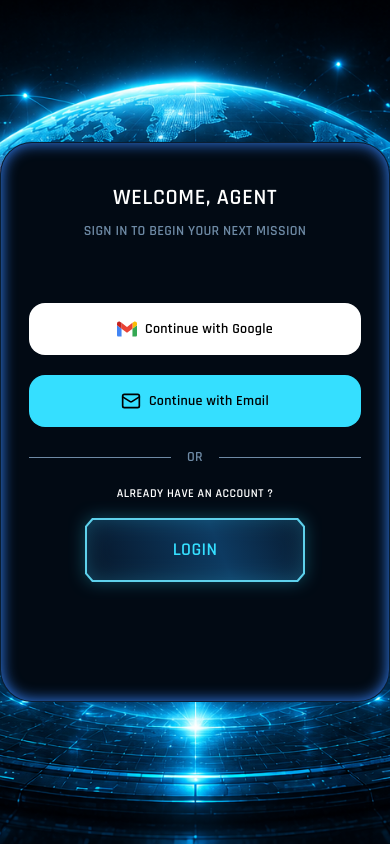
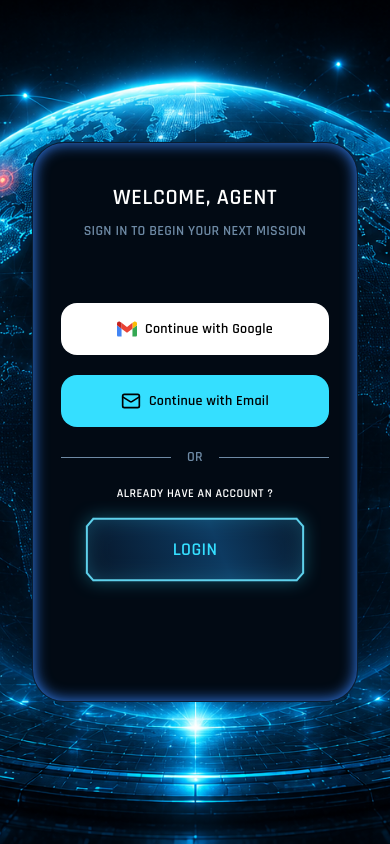
Before and after one commit to IlyasFounas/ft_transcendence, a React (Vite) app in the folder frontend/: page /login in a window 390 px wide. Built offline with nearby package versions, Linux system fonts and the light colour scheme; no server answers.

Commit message:
fix: add padding on phone

```diff
--- a/frontend/src/pages/AuthenticationPage.tsx
+++ b/frontend/src/pages/AuthenticationPage.tsx
@@ -33,11 +33,10 @@ export default function AuthenticationPage () {
                 bg-center
                 bg-no-repeat
                 bg-[url('/images/landing-bg.png')]
-
+                px-8
                 md:px-10
                 md:py-5
                 lg:flex-row
-
             "
         >
             <div
```
